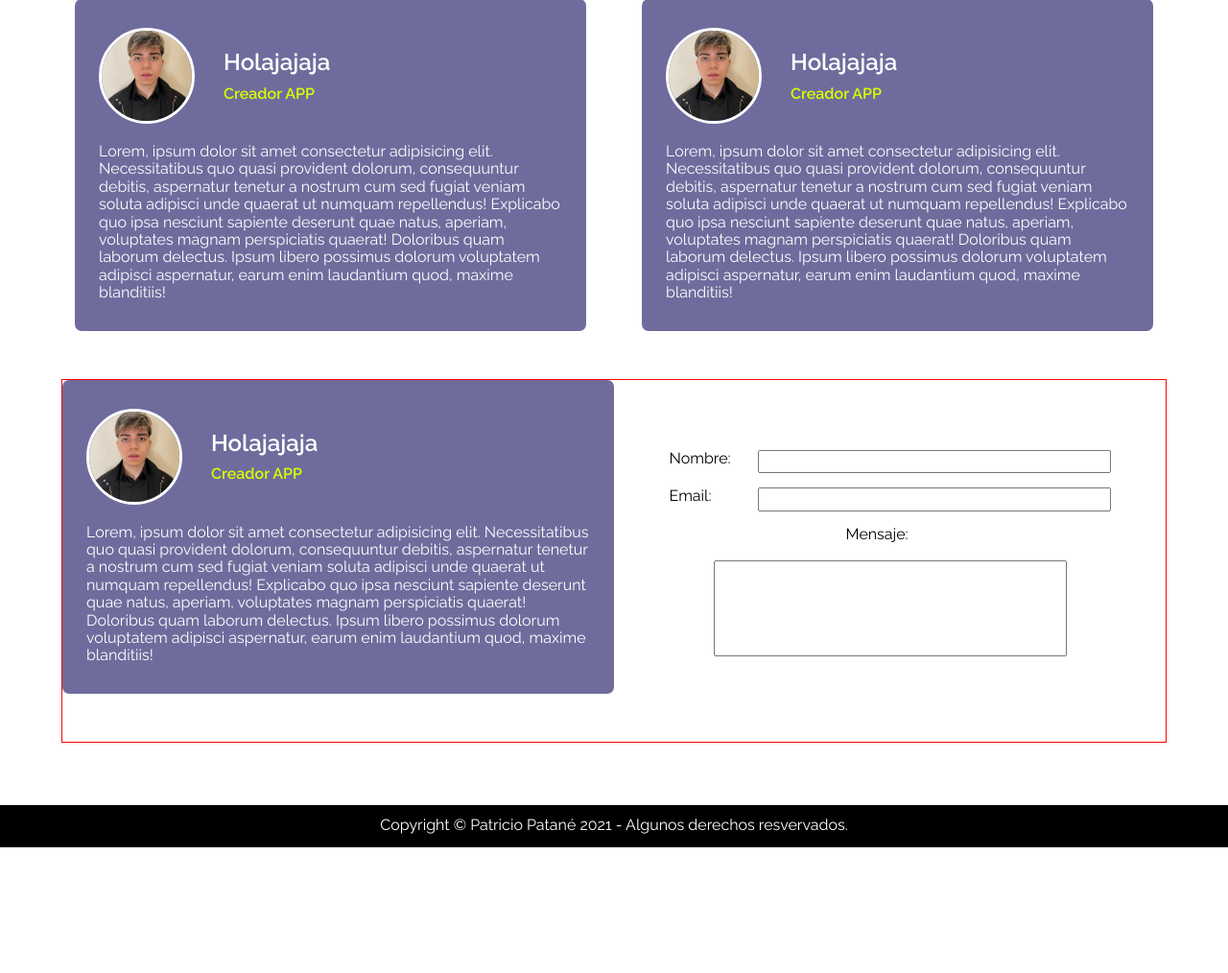
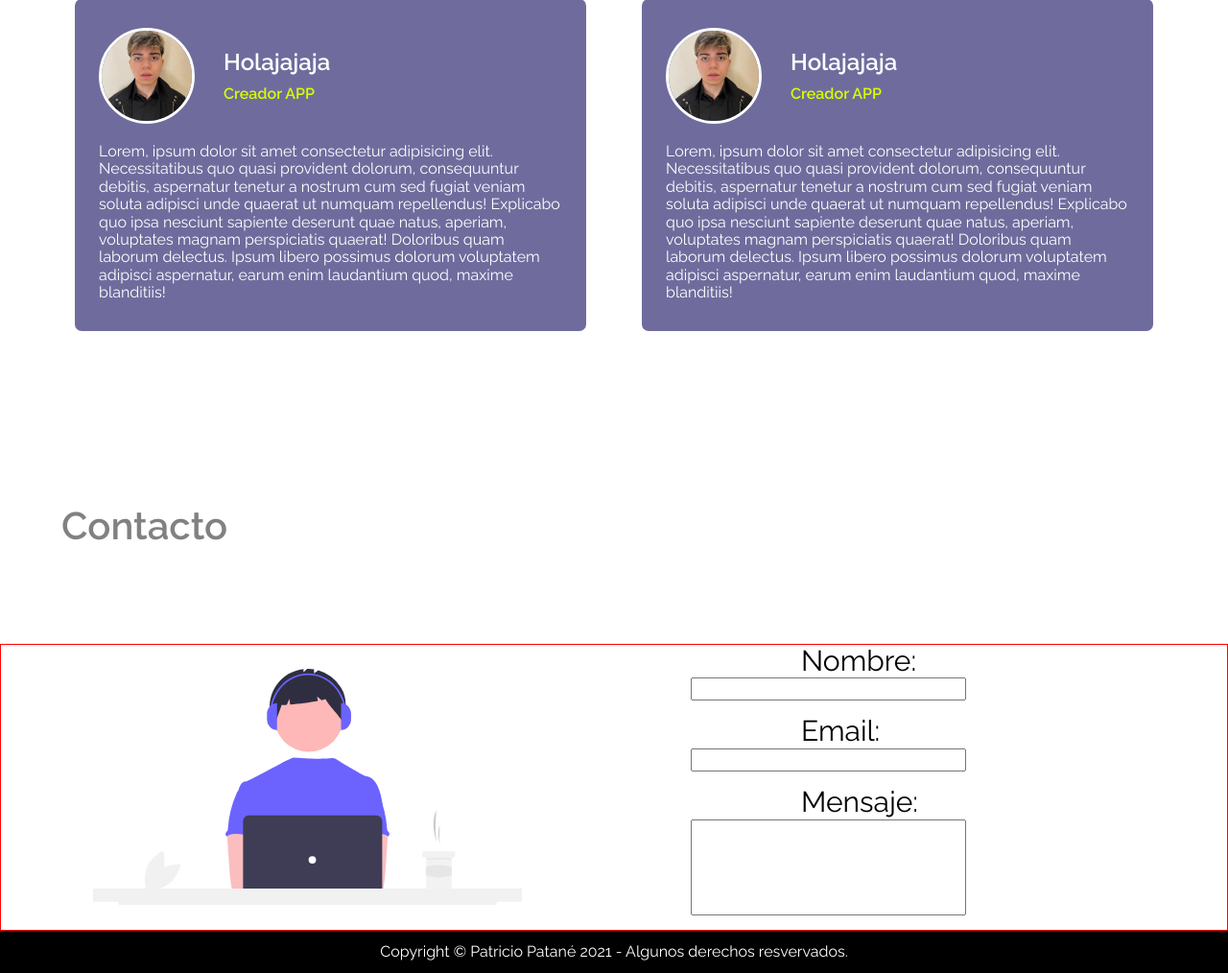
Before and after one commit to depato123/PortfolioFlask, a Flask app: page /index in a window 1280 px wide. Shown: the part 4016-5030 px from the top of the page at 96% size. Before the commit the page ends 4899 px from the top, so only its background shows below. Run offline with Flask 2, Linux system fonts and the light colour scheme; some libraries are stand-ins or nearby versions.

Commit message:
Alpha 1.0.0.0
Hola

```diff
--- a/portfolio/static/css/style.css
+++ b/portfolio/static/css/style.css
@@ -412,10 +412,57 @@ body > section.projects__fondo > div{
 }
 
 
+/*/ Formulario /*/
+.contact__div{
+    display: flex;
+    border: 1px red solid;
+    align-items: center;
+    justify-content: center;
+}
+
+.img__svg__form{
+    width:35%;
+}
+
+.form{
+    width: 50%;
+    display: flex;
+    flex-direction: column;
+    align-items: center;
+}
+
+.campo{
+    margin-bottom: 15px;
+    width: 45%;
+    display: flex;
+    justify-content: flex-end;
+    flex-direction: column;
+    text-align: center;
+
+}
+
+.campo span{
+   width: 20%;
+   margin: auto;
+}
+
+
+.campo input{
+    width: 100%;
+}
+
+.form .campo:last-child input{
+    height: 100px;
+}
+
+.campo span{
+    font-size: 30px;
+}
 
 
 
 /* foter /*/
+
 
 .footer{
     background: #000;
--- a/portfolio/templates/index.html
+++ b/portfolio/templates/index.html
@@ -238,23 +238,23 @@
                 Explicabo quo ipsa nesciunt sapiente deserunt quae natus, aperiam, voluptates magnam perspiciatis quaerat! Doloribus quam laborum delectus. Ipsum libero possimus dolorum voluptatem adipisci aspernatur, earum enim laudantium quod, maxime blanditiis!</p>
           </article>
         </div>
-        <div style="display: flex;/*! min-height: 320px; */border: 1px red solid;align-items: center;justify-content: center;height: ;">
-          <article class="testimony__item" style="width: 50%;">
-                    <div class="testimony__person">
+      </section>
+      <section>
+        <h2 class="subtitle container">Contacto</h2>
+        <div class="contact__div">
+            <img class="img__svg__form" src="{{ url_for('static', filename='assets/undraw_Coding_re_iv62.svg') }}">
 
-                      <img src="/static/assets/patricio.jpeg" class="testimony__img">
-
-                      <div class="testimony__texts">
-                          <h3 class="testimony__name"> Holajajaja</h3>
-                          <p class="testimony__verification"> Creador APP</p>
-                        </div>
-                    </div>
-                    <p class="testimony__review">Lorem, ipsum dolor sit amet consectetur adipisicing elit. Necessitatibus quo quasi provident dolorum, consequuntur debitis, aspernatur tenetur a nostrum cum sed fugiat veniam soluta adipisci unde quaerat ut numquam repellendus!
-                      Explicabo quo ipsa nesciunt sapiente deserunt quae natus, aperiam, voluptates magnam perspiciatis quaerat! Doloribus quam laborum delectus. Ipsum libero possimus dolorum voluptatem adipisci aspernatur, earum enim laudantium quod, maxime blanditiis!</p>
-                  </article><form style="width: 50%;display: flex;flex-direction: column;align-items: center;">
-            <div style="margin-bottom: 15px;width: 80%;display: flex;justify-content: flex-end;"><span style="/*! margin-right: 10px; *//*! padding-right: 10px; */align-content: revert;width: 20%;">Nombre: </span><input type="text" style="width: 80%;/*! margin-left: 10px; */"></div>
-              <div style="margin-bottom: 15px;width: 80%;display: flex;justify-content: flex-end;"><span style="/*! margin-right: 10px; *//*! justify-content: space-between; */width: 20%;">Email: </span><input type="text" style="width: 80%;/*! margin-left: 10px; *//*! padding-right: 10px; */"></div>
-                <div style="margin-bottom: 15px;width: 80%;display: flex;/*! justify-content: flex-end; */flex-direction: column;"><span style="/*! margin-right: 10px; */width: 20%;margin: auto;">Mensaje: </span><br><input type="textarea" style="height: 100px;width: 80%;margin: auto;"></div>
+            <form class ="form">
+              <div class="campo">
+                <span>Nombre: </span>
+                <input type="text"></div>
+              <div class="campo" >
+                <span>Email: </span>
+                <input type="text"></div>
+              <div class="campo">
+                <span>Mensaje: </span>
+                <input type="text">
+              </div>
             </form>
           </div>
 
```
